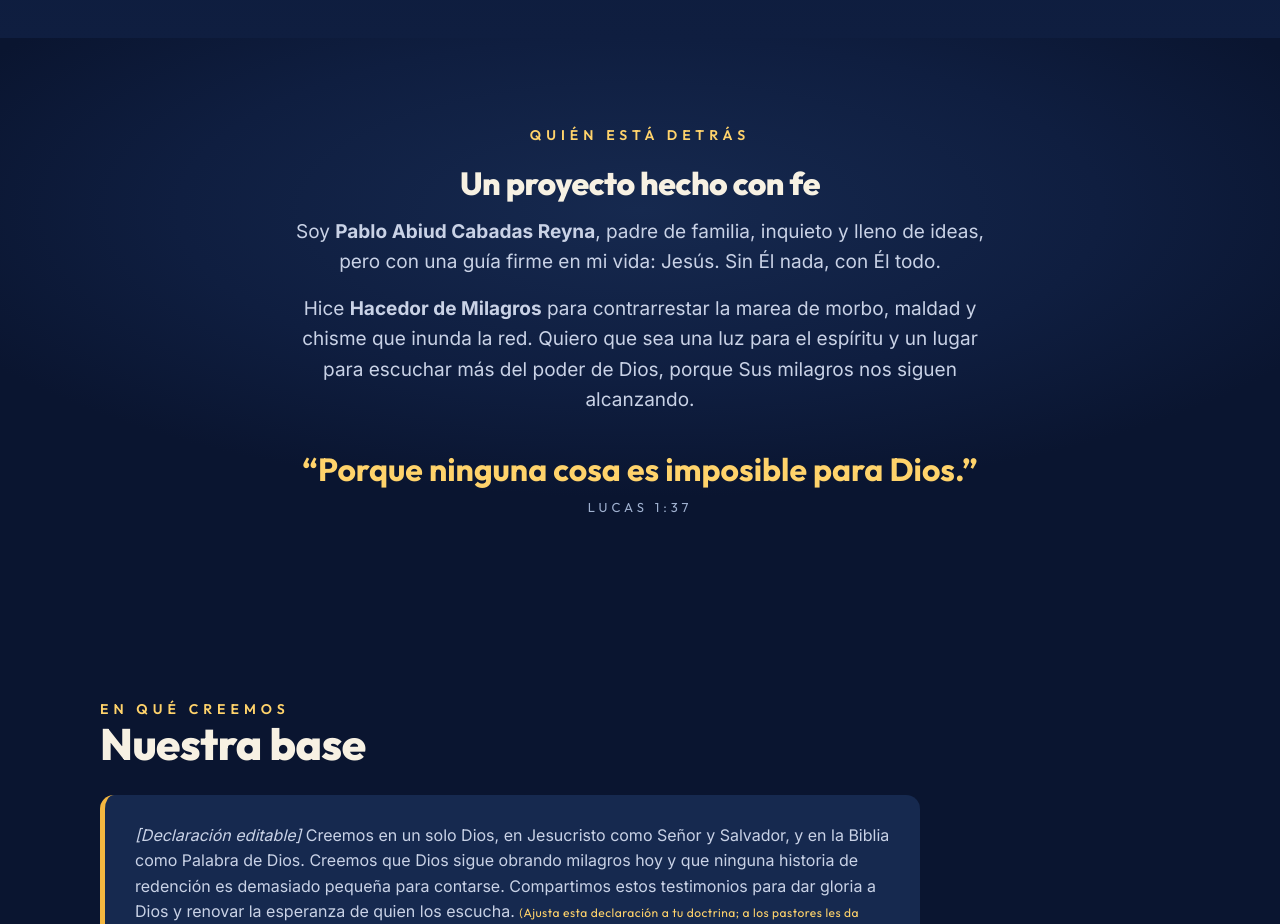
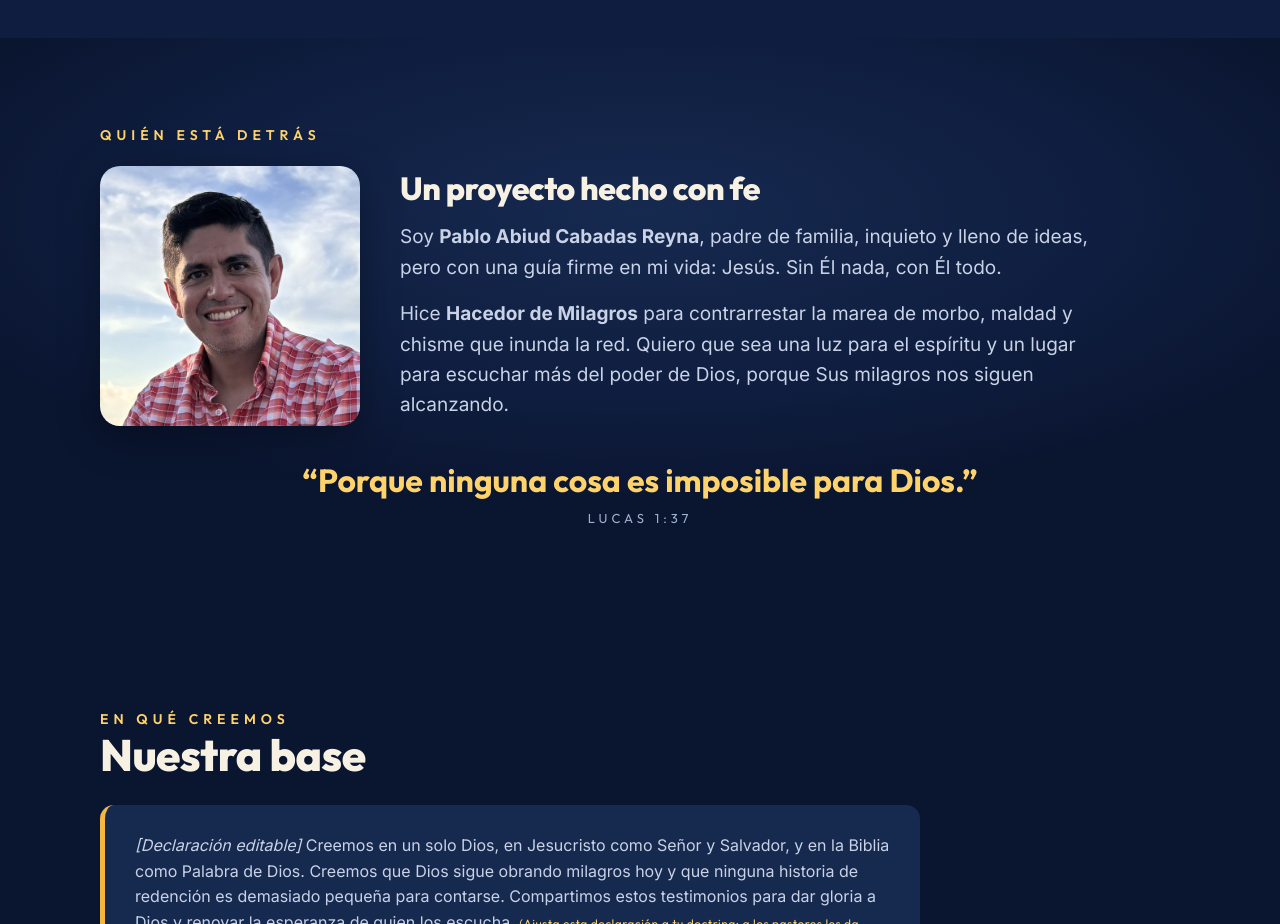
Before and after one commit to PabloAbiud/hacedor-de-milagros, a plain HTML site: page index.html in a window 1280 px wide. Shown: the part 5440-6364 px from the top of the page. Drawn offline with Linux system fonts and the light colour scheme.

Commit message:
Quién está detrás: foto de Pablo
- pablo-cabadas.jpg (640x640, sin metadatos de ubicación)
- La sección vuelve al diseño de dos columnas con foto

Co-Authored-By: Claude Opus 5.5 <noreply@anthropic.com>
Claude-Session: https://claude.ai/code/session_01X9jtMD5CutvAQRshXxiwsU

```diff
--- a/index.html
+++ b/index.html
@@ -167,9 +167,8 @@ header.nav{position:sticky;top:0;z-index:50;backdrop-filter:blur(10px);backgroun
 .host-photo{aspect-ratio:1;border-radius:20px;background:linear-gradient(160deg,#16294f,#0b1836);border:1px dashed rgba(244,183,64,.4);display:grid;place-items:center;text-align:center;color:var(--muted2);font-size:13px;padding:18px}
 .host-photo svg{width:60px;height:60px;opacity:.5;margin-bottom:8px}
 .edit{color:var(--goldb);font-size:12px;font-family:'Outfit',sans-serif;letter-spacing:.5px}
-.about-grid.solo{grid-template-columns:1fr;max-width:760px;margin-left:auto;margin-right:auto;text-align:center}
-.about-grid.solo .lead{margin-left:auto;margin-right:auto}
-#nosotros .kicker{text-align:center}
+.host-photo.has-img{padding:0;border:none;overflow:hidden;box-shadow:0 10px 40px rgba(0,0,0,.35)}
+.host-photo img{width:100%;height:100%;object-fit:cover;display:block}
 @media(max-width:760px){.about-grid{grid-template-columns:1fr;text-align:center}.host-photo{max-width:220px;margin:0 auto}}
 .verse{font-family:'Outfit',sans-serif;font-weight:700;font-size:clamp(22px,3.4vw,32px);color:var(--goldb);max-width:820px;margin:34px auto 6px;line-height:1.3;text-align:center}
 .verse-cite{font-family:'Outfit',sans-serif;font-size:13px;letter-spacing:4px;text-transform:uppercase;color:var(--muted2);margin-bottom:8px;text-align:center}
@@ -396,7 +395,8 @@ footer{background:var(--deep);border-top:1px solid rgba(247,241,227,.08);padding
 <section class="sec-pad about" id="nosotros">
   <div class="wrap">
     <div class="kicker">Quién está detrás</div>
-    <div class="about-grid solo">
+    <div class="about-grid">
+      <div class="host-photo has-img"><img src="/pablo-cabadas.jpg" alt="Pablo Abiud Cabadas Reyna, creador de Hacedor de Milagros" width="640" height="640" loading="lazy"></div>
       <div>
         <h2 class="title" style="font-size:clamp(24px,3.4vw,32px)">Un proyecto hecho con fe</h2>
         <p class="lead">Soy <strong>Pablo Abiud Cabadas Reyna</strong>, padre de familia, inquieto y lleno de ideas, pero con una guía firme en mi vida: Jesús. Sin Él nada, con Él todo.</p>
```
Also changed, not shown: pablo-cabadas.jpg (added).
